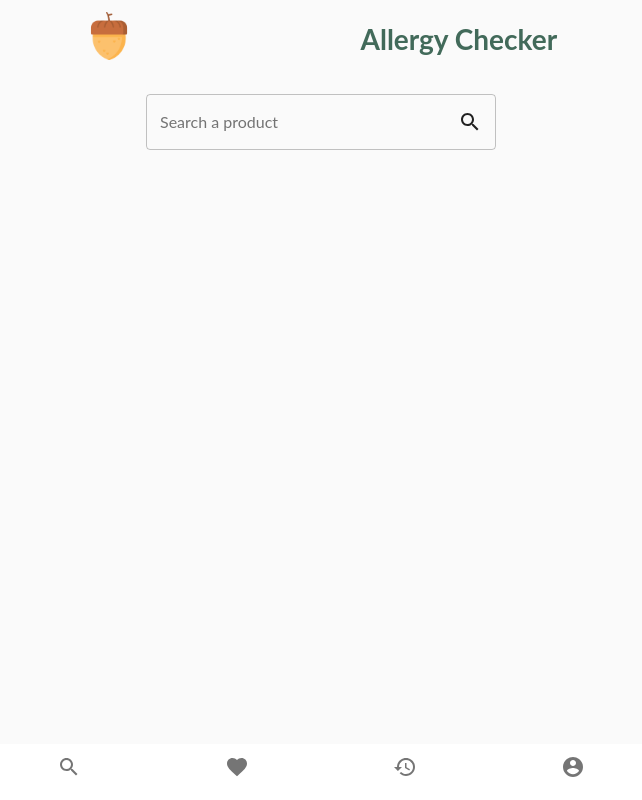
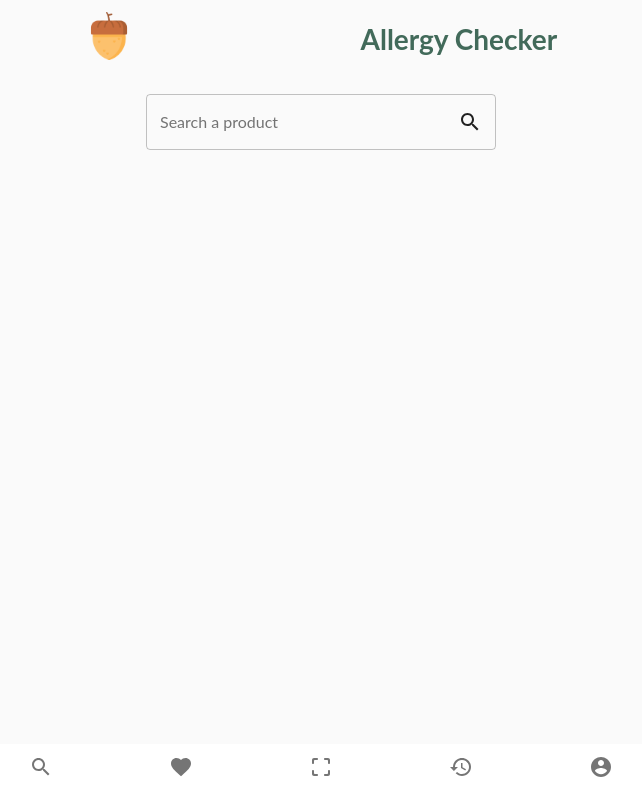
Before and after one commit to clelantoson/React-allergy-checker, a React (Create React App) app: page / in a window 1280 px wide. Shown: the whole page, without its empty margins (319-961 px from the left). Built offline with nearby package versions, Linux system fonts and the light colour scheme.

Commit message:
added button scan on navbar

```diff
--- a/src/components/Navigation/Navigation.jsx
+++ b/src/components/Navigation/Navigation.jsx
@@ -8,7 +8,7 @@ import Favorite from "@material-ui/icons/Favorite";
 import History from "@material-ui/icons/History";
 import Profile from "@material-ui/icons/AccountCircle";
 import SearchProduct from "@material-ui/icons/Search";
-// import BareCode from '@material-ui/icons/CropFree';
+import Scanner from "@material-ui/icons/CropFreeRounded";
 import { Link } from "react-router-dom";
 import "./Navigation.css";
 import React from "react";
@@ -52,6 +52,13 @@ const Navigation = () => {
       />
       <BottomNavigationAction
         component={Link}
+        to="/scan"
+        label="Scan"
+        value="scan"
+        icon={<Scanner />}
+      />
+      <BottomNavigationAction
+        component={Link}
         to="/history"
         label="History"
         value="history"
```
